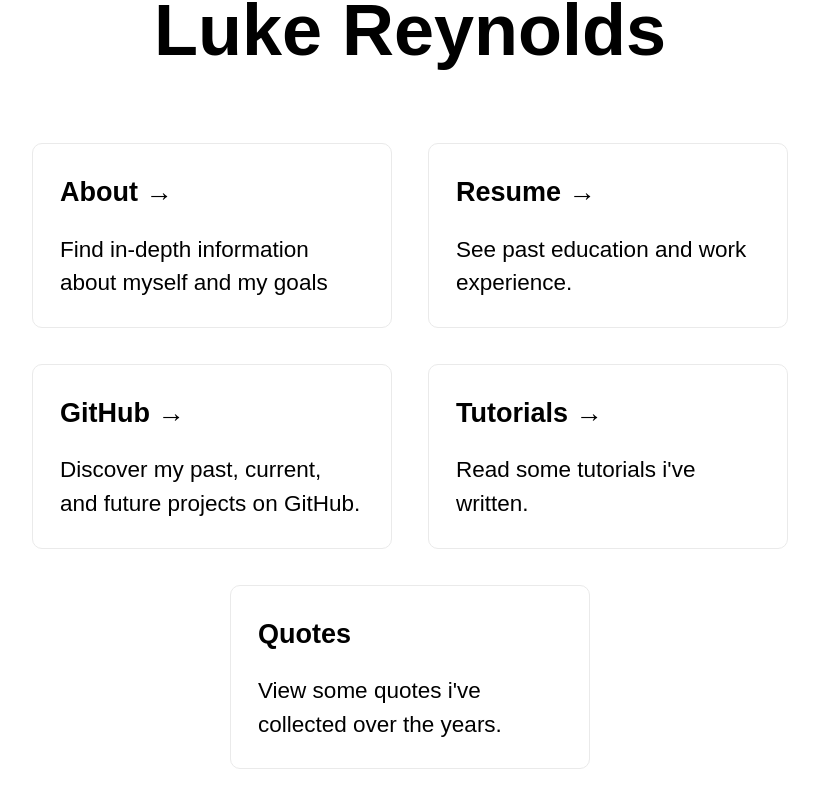
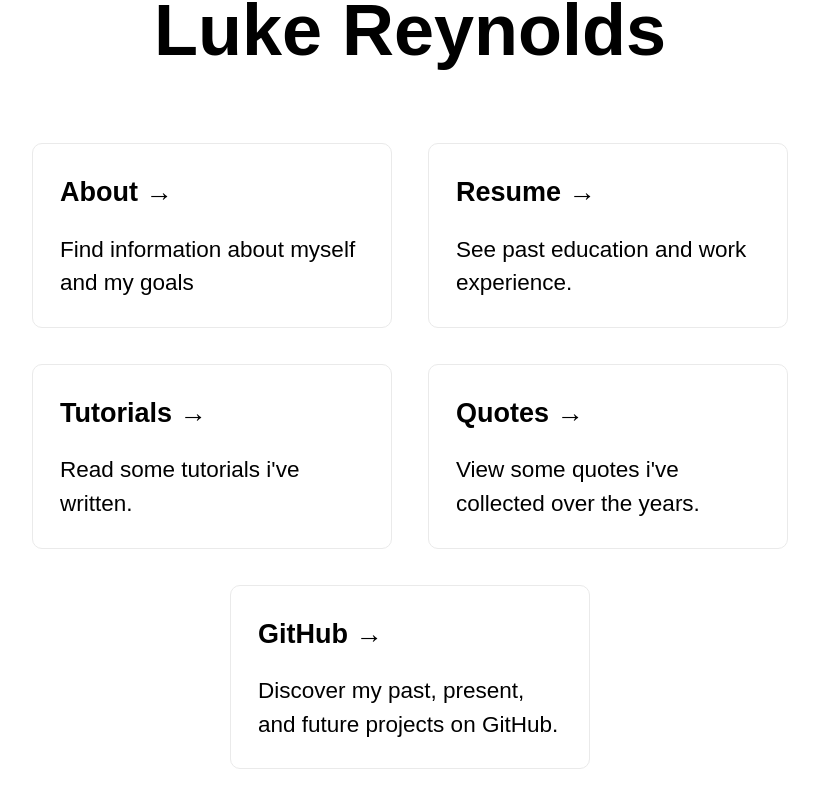
Before and after one commit to lreynolds188/Portfolio, a Next.js app: page / in a window 1280 px wide. Shown: the part 403-1210 px from the top of the page, without its empty margins (230-1049 px from the left). Built offline with nearby package versions, Linux system fonts and the light colour scheme.

Commit message:
Update index.js

```diff
--- a/pages/index.js
+++ b/pages/index.js
@@ -25,17 +25,12 @@ export default function Home() {
         <div className={styles.grid}>
           <a href="/about" className={styles.card}>
             <h3>About &rarr;</h3>
-            <p>Find in-depth information about myself and my goals</p>
+            <p>Find information about myself and my goals</p>
           </a>
 
           <a href="/resume" className={styles.card}>
             <h3>Resume &rarr;</h3>
             <p>See past education and work experience.</p>
-          </a>
-
-          <a href="https://github.com/lreynolds188" className={styles.card}>
-            <h3>GitHub &rarr;</h3>
-            <p>Discover my past, current, and future projects on GitHub.</p>
           </a>
 
           <a href="/tutorials" className={styles.card}>
@@ -44,8 +39,13 @@ export default function Home() {
           </a>
 
           <a href="/quotes" className={styles.card}>
-            <h3>Quotes</h3>
+            <h3>Quotes &rarr;</h3>
             <p>View some quotes i've collected over the years.</p>
+          </a>
+
+          <a href="https://github.com/lreynolds188" className={styles.card}>
+            <h3>GitHub &rarr;</h3>
+            <p>Discover my past, present, and future projects on GitHub.</p>
           </a>
         </div>
       </main>
```
